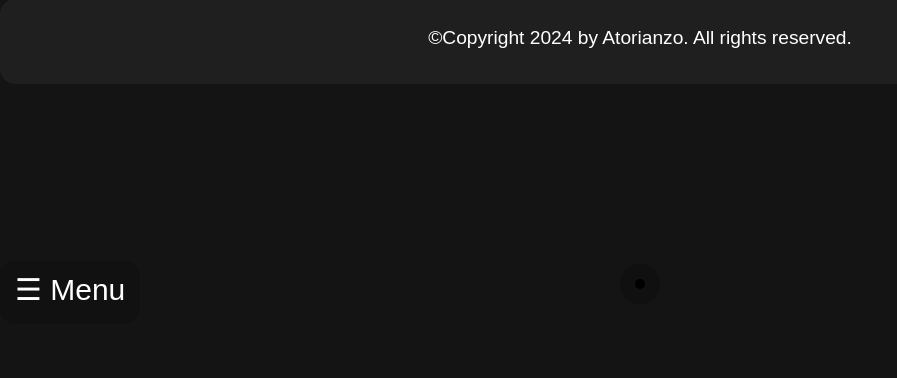
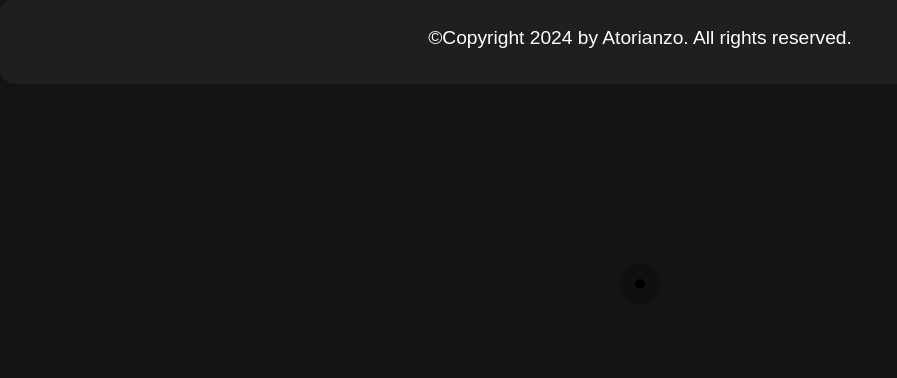
Before and after one commit to Hathor-A/Atorianso-Productions, a PHP site: page /basSQL/add_video.php in a window 1280 px wide. Shown: the part 406-784 px from the top of the page, without its empty margins (0-897 px from the left). Run offline with PHP 8.4, Linux system fonts and the light colour scheme; tables that the repository leaves empty or names only in its code hold one stand-in row (values such as "Sample post").

Commit message:
MAJ Z-I OK

```diff
--- a/styles.css
+++ b/styles.css
@@ -160,6 +160,7 @@ footer {
     position: fixed;
     top: 0;
     width: 100%;
+    z-index: 1000;
 }
 
 .filter-nav ul {
@@ -212,14 +213,8 @@ footer {
     z-index: 10;
 
 }
-.dropdown-menu {
-    position: absolute;
-    z-index: 9;
-}
-
 #filters-nav a:hover {
     color: #c80e33;
-
 }
 
 /* ---------------- NAVIGATION SECTION --------------------------------------------> */
@@ -263,7 +258,7 @@ nav ul li a:hover {
     height: 150%;
     width: 0px;
     position: fixed;
-    z-index: 7;
+    z-index: 11;
     top: 0;
     left: 0;
     background-color: #111;
@@ -296,7 +291,7 @@ nav ul li a:hover {
     color: #818181;
     display: flex;
     transition: 0.3s;
-    align-items: baseline;
+    align-items: flex-start;
     gap: 10px;
 }
 
@@ -321,25 +316,27 @@ nav ul li a:hover {
     padding-top: 5px;
     border: none;
     border-radius: 15px;
-    position: absolute;
-    bottom: 650px;
+    bottom: 615px;
+    position: fixed;
+    z-index: 10;
+    opacity: 0; /* Rend invisible le bouton */
+    transition: opacity 0.3s ease; /* Animation de transition */
 }
 
 .openbtn:hover {
     background-color: #444;
+    opacity: 1; /* Rend le bouton visible quand on survole la zone */
 }
 
 /* ---------------- CONTENT SECTION ---------------------------------------- */
 
 .content-section {
     margin-bottom: 40px;
-    z-index: 5;
 }
 
 .content-section_2 {
     margin-bottom: 40px;
     padding: 20px;
-    z-index: 4;
 }
 
 .content-section_3 {
```
